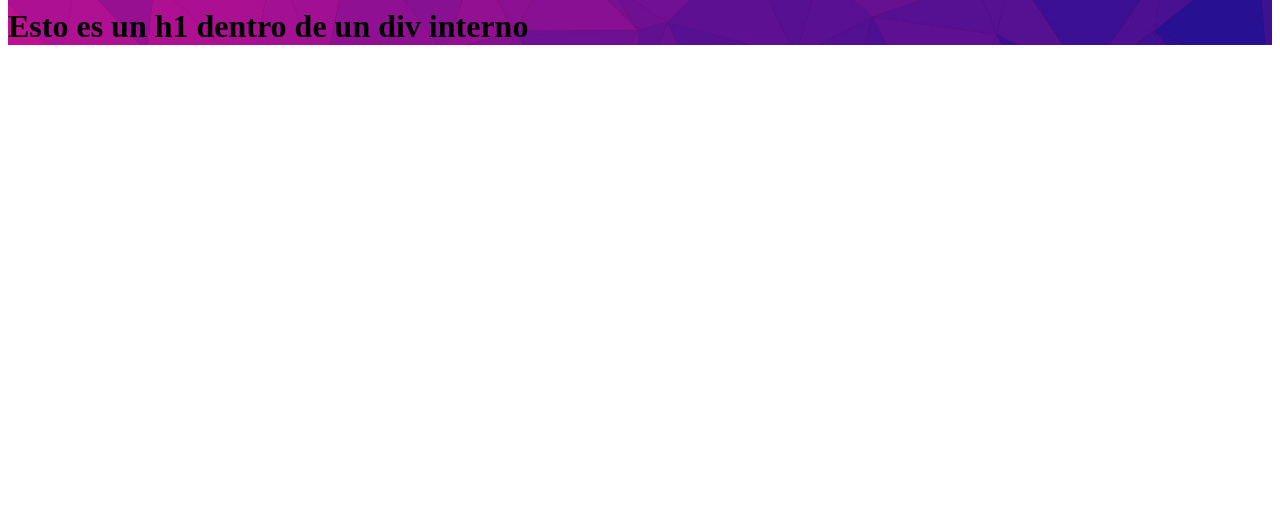
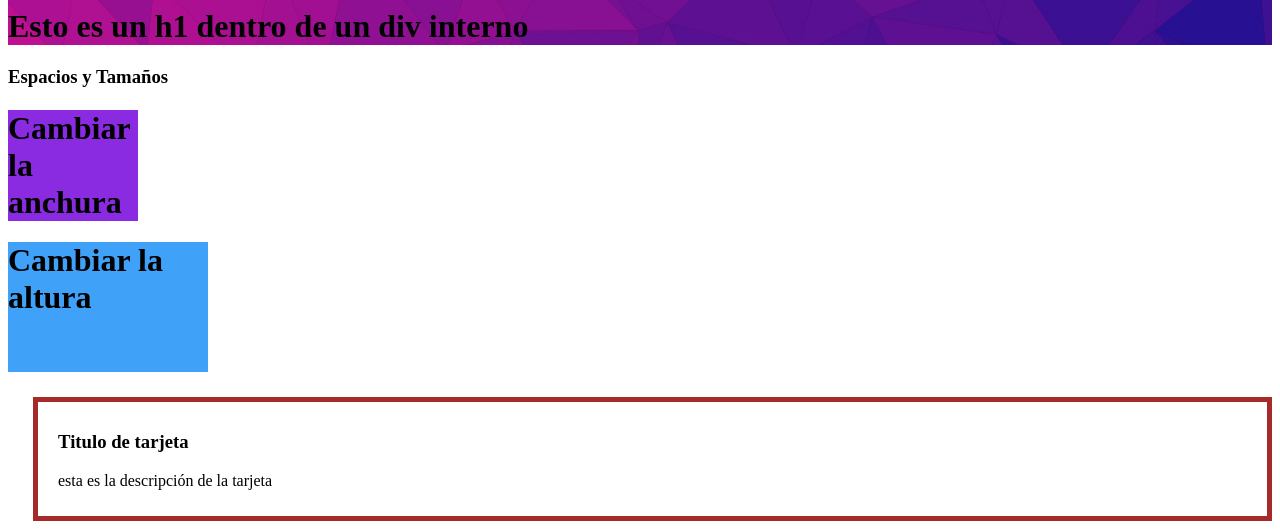
Before and after one commit to EduardoAjuchan/CursoHTML, a plain HTML site: page 04-Intro-css/introestilos.html in a window 1280 px wide. Shown: the part 291-820 px from the top of the page. Drawn offline with Linux system fonts and the light colour scheme.

Commit message:
posiciones dentro de la pagina

```diff
--- a/04-Intro-css/introestilos.css
+++ b/04-Intro-css/introestilos.css
@@ -19,3 +19,21 @@
     background-image: url(imagenes/fondo.jpg);
     background-position: left bottom;
 }
+/*tamaños en css*/
+.ancho{
+    background-color: blueviolet;
+    width: 130px;
+}
+.alto{
+    background-color: rgb(63, 161, 247);
+    height: 130px;
+    width: 200px;
+}
+.tarjeta{
+    border-style: solid;
+    border-color: brown;
+    border-width: 5px;
+    padding: 10px 20px;
+    margin-top: 25px;
+    margin-left: 25px;
+}
--- a/04-Intro-css/introestilos.html
+++ b/04-Intro-css/introestilos.html
@@ -20,5 +20,16 @@
         <p>hola</p>
         <h1> Esto es un h1 dentro de un div interno</div></h1>
     </div>
+    <h3>Espacios y Tamaños</h3>
+   <div class = "ancho">
+        <h1>Cambiar la anchura</h1>
+    </div>
+    <div class = "alto">
+        <h1>Cambiar la altura</h1>
+    </div>
+    <div class ="tarjeta">
+        <h3>Titulo de tarjeta</h3>
+        <p>esta es la descripción de la tarjeta</p>
+    </div>
 </body>
 </html>
```
